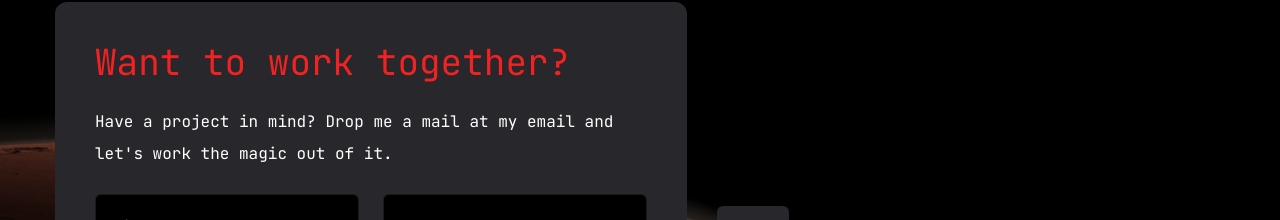
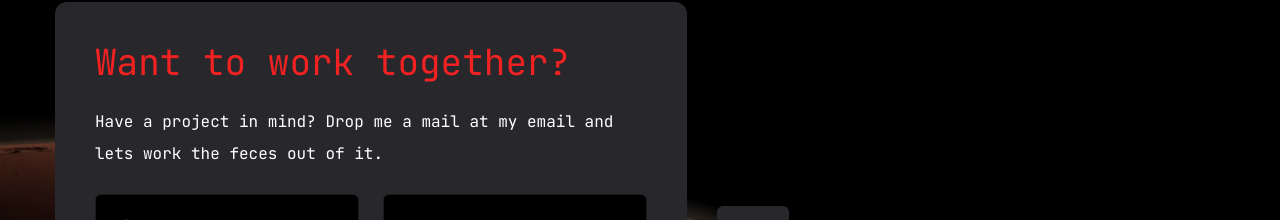
Before and after one commit to NoScopeJedi83/Personal-Portfolio-Website, a Next.js app: page /contact in a window 1280 px wide. Shown: the part 162-382 px from the top of the page. Built offline with nearby package versions, Linux system fonts and the light colour scheme.

Commit message:
first commit

```diff
--- a/app/contact/page.jsx
+++ b/app/contact/page.jsx
@@ -56,7 +56,7 @@ const Contact = () => {
               <div className="xl:w-[54%] order-2 xl:order-none">
                 <form className="flex flex-col gap-6 p-10 bg-[#27272c] rounded-xl">
                   <h3 className="text-4xl text-accent">Want to work together?</h3>
-                  <p>Have a project in mind? Drop me a mail at my email and let's work the magic out of it.</p>
+                  <p>Have a project in mind? Drop me a mail at my email and lets work the feces out of it.</p>
                   {/* input */}
                   <div className="grid grid-cols-1 md:grid-cols-2 gap-6">
                     <Input type="text" placeholder="First Name"/>
```
